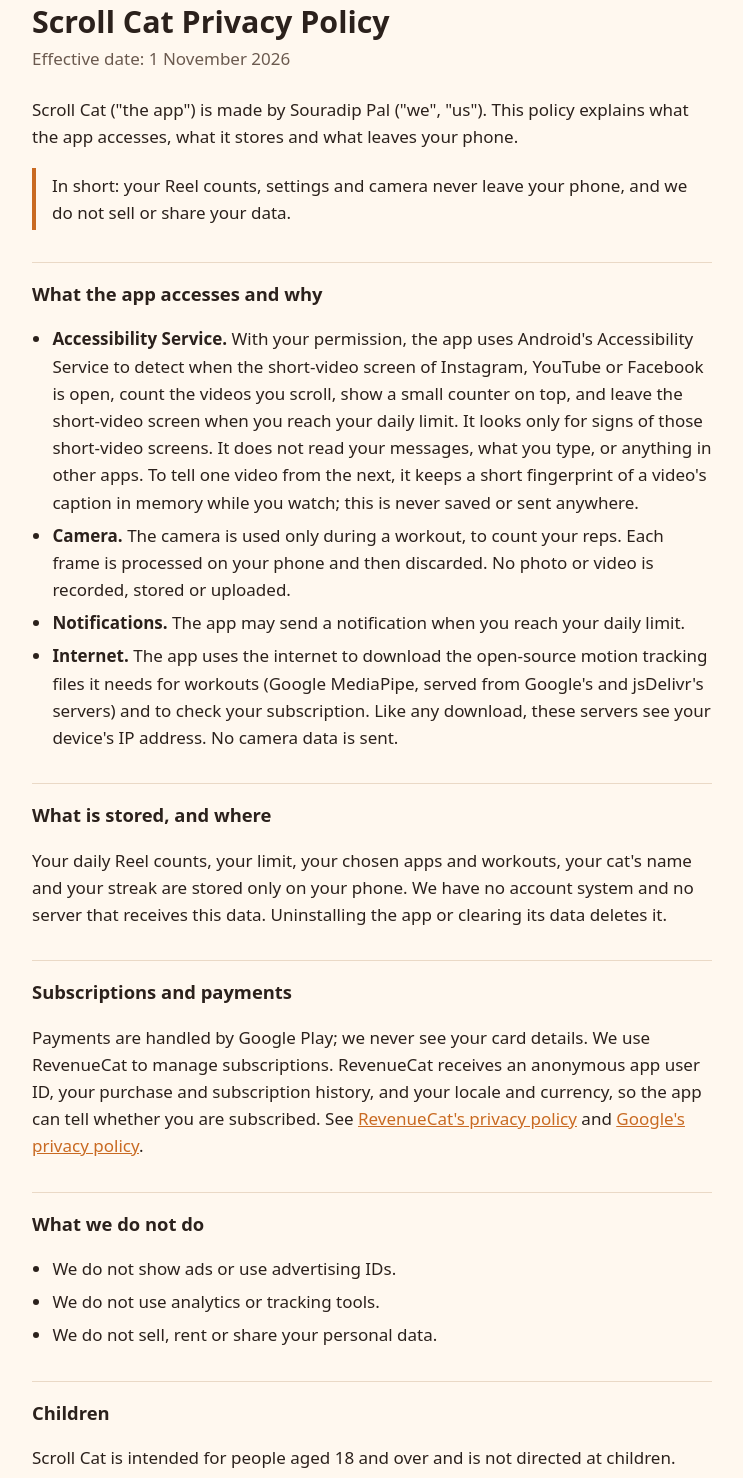
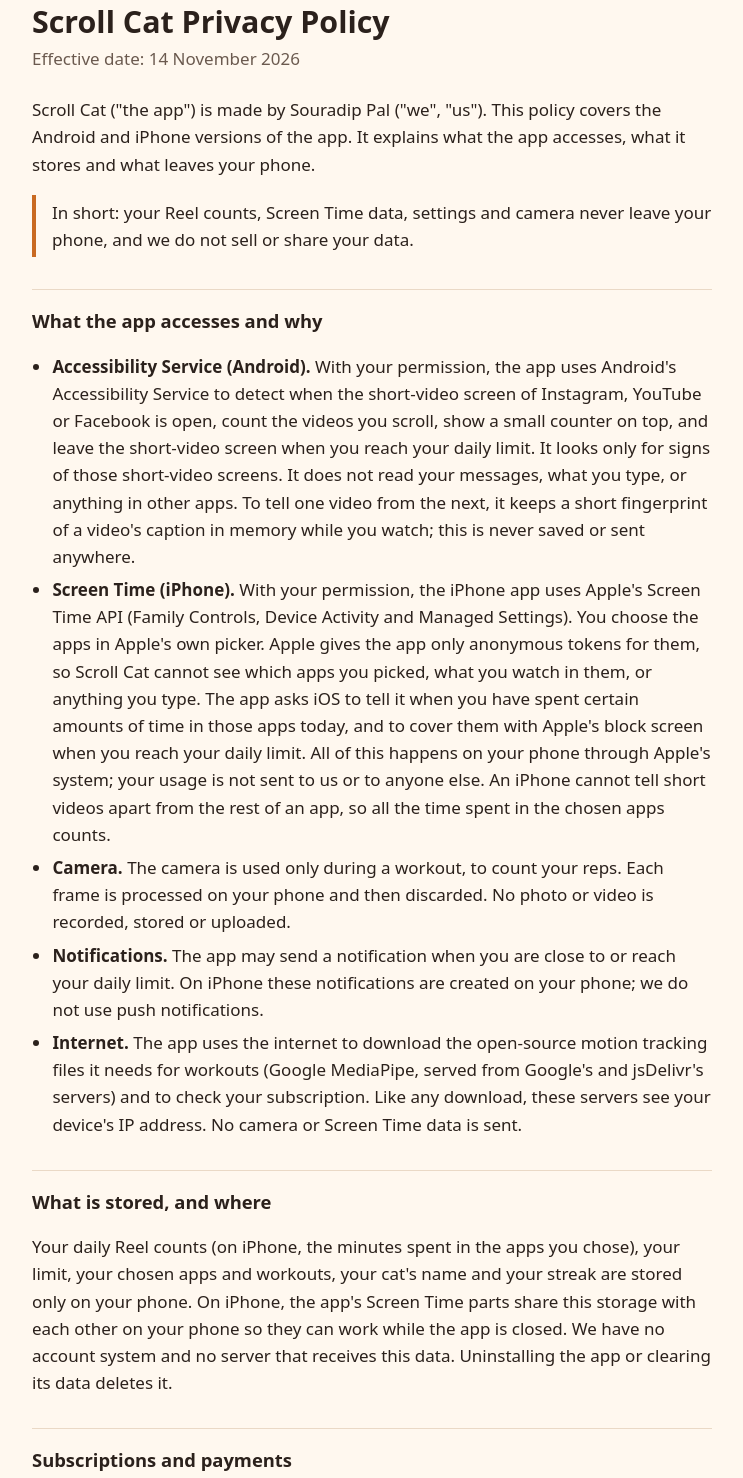
Before and after one commit to Souradip121/scrollcat-legal, a plain HTML site: page privacy/index.html in a window 1280 px wide. Shown: the part 37-1515 px from the top of the page, without its empty margins (268-1011 px from the left). Drawn offline with Linux system fonts and the light colour scheme.

Commit message:
Cover the iPhone app in the privacy policy
Add Screen Time (on-device, anonymous app tokens), App Store payments,
on-phone notifications and how to cancel on iPhone. Mark the
Accessibility Service as Android-only. Effective 14 November 2026.

```diff
--- a/privacy/index.html
+++ b/privacy/index.html
@@ -4,7 +4,7 @@
 <meta charset="utf-8">
 <meta name="viewport" content="width=device-width, initial-scale=1">
 <title>Scroll Cat Privacy Policy</title>
-<meta name="description" content="How the Scroll Cat app handles your data: Reel counts, settings and camera stay on your phone.">
+<meta name="description" content="How the Scroll Cat app handles your data on Android and iPhone: Reel counts, Screen Time data, settings and camera stay on your phone.">
 <style>
   :root { --bg: #fff8ef; --text: #2b211c; --muted: #6b5a4f; --accent: #c96a22; --line: #ead9c6; }
   @media (prefers-color-scheme: dark) { :root { --bg: #1f1915; --text: #f3e9df; --muted: #bfae9f; --accent: #ffb066; --line: #3a2f28; } }
@@ -23,29 +23,30 @@
 <body>
 <main>
 <h1>Scroll Cat Privacy Policy</h1>
-<p class="date">Effective date: 1 November 2026</p>
+<p class="date">Effective date: 14 November 2026</p>
 
-<p>Scroll Cat ("the app") is made by Souradip Pal ("we", "us"). This policy explains what the app accesses, what it stores and what leaves your phone.</p>
-<p class="summary">In short: your Reel counts, settings and camera never leave your phone, and we do not sell or share your data.</p>
+<p>Scroll Cat ("the app") is made by Souradip Pal ("we", "us"). This policy covers the Android and iPhone versions of the app. It explains what the app accesses, what it stores and what leaves your phone.</p>
+<p class="summary">In short: your Reel counts, Screen Time data, settings and camera never leave your phone, and we do not sell or share your data.</p>
 
 <h2>What the app accesses and why</h2>
 <ul>
-  <li><strong>Accessibility Service.</strong> With your permission, the app uses Android's Accessibility Service to detect when the short-video screen of Instagram, YouTube or Facebook is open, count the videos you scroll, show a small counter on top, and leave the short-video screen when you reach your daily limit. It looks only for signs of those short-video screens. It does not read your messages, what you type, or anything in other apps. To tell one video from the next, it keeps a short fingerprint of a video's caption in memory while you watch; this is never saved or sent anywhere.</li>
+  <li><strong>Accessibility Service (Android).</strong> With your permission, the app uses Android's Accessibility Service to detect when the short-video screen of Instagram, YouTube or Facebook is open, count the videos you scroll, show a small counter on top, and leave the short-video screen when you reach your daily limit. It looks only for signs of those short-video screens. It does not read your messages, what you type, or anything in other apps. To tell one video from the next, it keeps a short fingerprint of a video's caption in memory while you watch; this is never saved or sent anywhere.</li>
+  <li><strong>Screen Time (iPhone).</strong> With your permission, the iPhone app uses Apple's Screen Time API (Family Controls, Device Activity and Managed Settings). You choose the apps in Apple's own picker. Apple gives the app only anonymous tokens for them, so Scroll Cat cannot see which apps you picked, what you watch in them, or anything you type. The app asks iOS to tell it when you have spent certain amounts of time in those apps today, and to cover them with Apple's block screen when you reach your daily limit. All of this happens on your phone through Apple's system; your usage is not sent to us or to anyone else. An iPhone cannot tell short videos apart from the rest of an app, so all the time spent in the chosen apps counts.</li>
   <li><strong>Camera.</strong> The camera is used only during a workout, to count your reps. Each frame is processed on your phone and then discarded. No photo or video is recorded, stored or uploaded.</li>
-  <li><strong>Notifications.</strong> The app may send a notification when you reach your daily limit.</li>
-  <li><strong>Internet.</strong> The app uses the internet to download the open-source motion tracking files it needs for workouts (Google MediaPipe, served from Google's and jsDelivr's servers) and to check your subscription. Like any download, these servers see your device's IP address. No camera data is sent.</li>
+  <li><strong>Notifications.</strong> The app may send a notification when you are close to or reach your daily limit. On iPhone these notifications are created on your phone; we do not use push notifications.</li>
+  <li><strong>Internet.</strong> The app uses the internet to download the open-source motion tracking files it needs for workouts (Google MediaPipe, served from Google's and jsDelivr's servers) and to check your subscription. Like any download, these servers see your device's IP address. No camera or Screen Time data is sent.</li>
 </ul>
 
 <h2>What is stored, and where</h2>
-<p>Your daily Reel counts, your limit, your chosen apps and workouts, your cat's name and your streak are stored only on your phone. We have no account system and no server that receives this data. Uninstalling the app or clearing its data deletes it.</p>
+<p>Your daily Reel counts (on iPhone, the minutes spent in the apps you chose), your limit, your chosen apps and workouts, your cat's name and your streak are stored only on your phone. On iPhone, the app's Screen Time parts share this storage with each other on your phone so they can work while the app is closed. We have no account system and no server that receives this data. Uninstalling the app or clearing its data deletes it.</p>
 
 <h2>Subscriptions and payments</h2>
-<p>Payments are handled by Google Play; we never see your card details. We use RevenueCat to manage subscriptions. RevenueCat receives an anonymous app user ID, your purchase and subscription history, and your locale and currency, so the app can tell whether you are subscribed. See <a href="https://www.revenuecat.com/privacy">RevenueCat's privacy policy</a> and <a href="https://policies.google.com/privacy">Google's privacy policy</a>.</p>
+<p>Payments are handled by Google Play on Android and by Apple's App Store on iPhone; we never see your card details. We use RevenueCat to manage subscriptions. RevenueCat receives an anonymous app user ID, your purchase and subscription history, and your locale and currency, so the app can tell whether you are subscribed. RevenueCat also shows us totals such as how many people subscribe. See <a href="https://www.revenuecat.com/privacy">RevenueCat's privacy policy</a>, <a href="https://policies.google.com/privacy">Google's privacy policy</a> and <a href="https://www.apple.com/legal/privacy/">Apple's privacy policy</a>.</p>
 
 <h2>What we do not do</h2>
 <ul>
   <li>We do not show ads or use advertising IDs.</li>
-  <li>We do not use analytics or tracking tools.</li>
+  <li>We do not use analytics or tracking tools, apart from RevenueCat's subscription reports described above.</li>
   <li>We do not sell, rent or share your personal data.</li>
 </ul>
 
@@ -53,10 +54,10 @@
 <p>Scroll Cat is intended for people aged 18 and over and is not directed at children.</p>
 
 <h2>Your choices</h2>
-<p>You can turn off the Accessibility Service, camera or notifications at any time in your phone's Settings. You can cancel your subscription in Google Play. To ask us to delete the subscription data held by RevenueCat, email us at the address below.</p>
+<p>You can turn off the Accessibility Service (Android), Screen Time access (iPhone), the camera or notifications at any time in your phone's Settings, or by deleting the app. You can cancel your subscription in Google Play on Android, or on iPhone in Settings &gt; your name &gt; Subscriptions. To ask us to delete the subscription data held by RevenueCat, email us at the address below.</p>
 
 <h2>Security</h2>
-<p>Data sent to RevenueCat and Google is encrypted in transit (HTTPS).</p>
+<p>Data sent to RevenueCat, Google and Apple is encrypted in transit (HTTPS).</p>
 
 <h2>Changes to this policy</h2>
 <p>If we change this policy, we will update this page and its effective date.</p>
```
